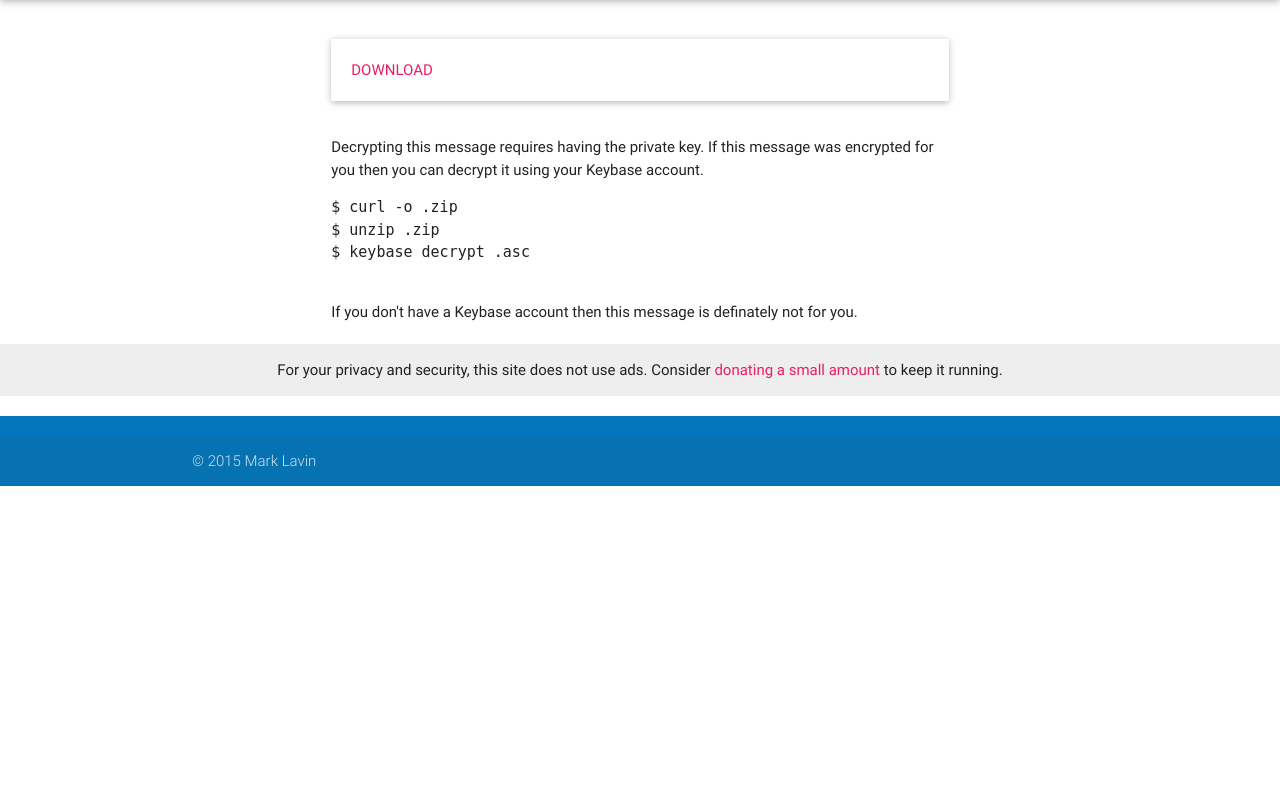
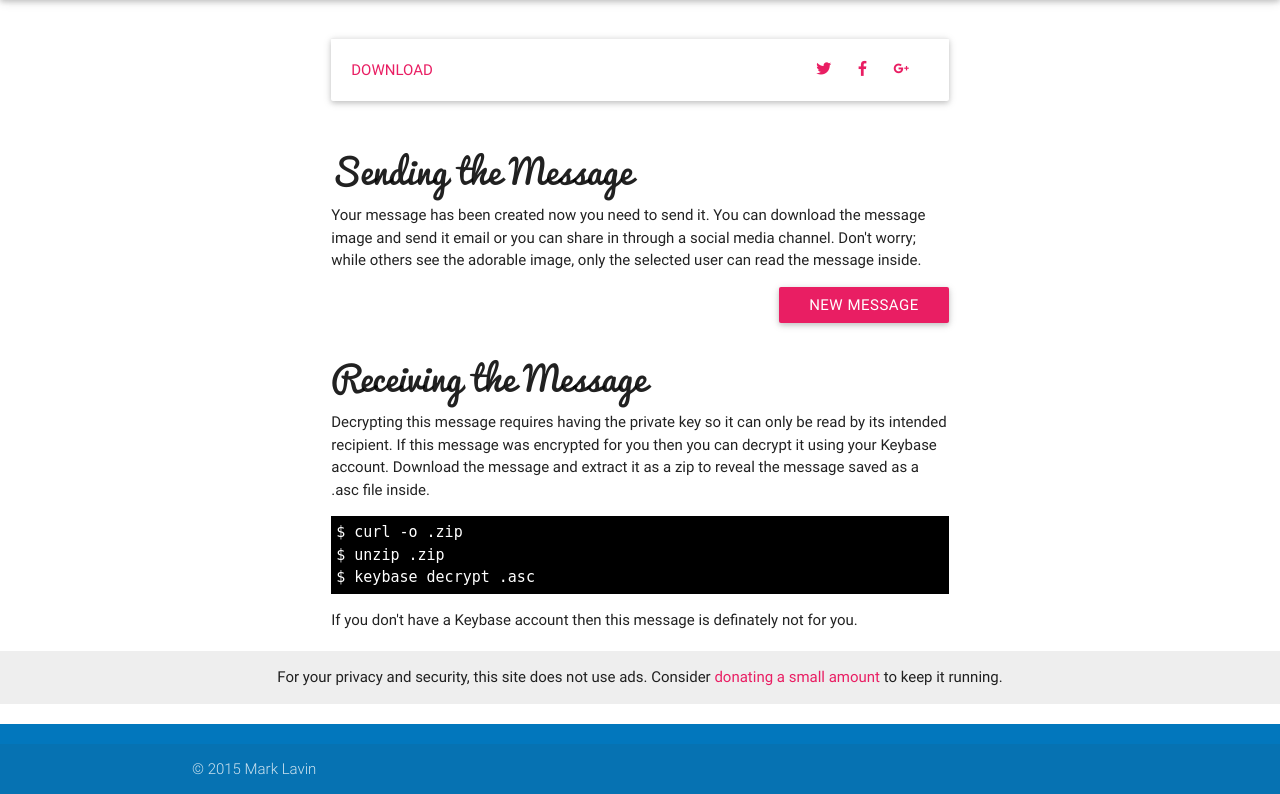
Before and after one commit to mlavin/secretcards, a Django app: template secretcards/templates/secretcards/message-detail.html in a window 1280 px wide. Shown: the part 64-858 px from the top of the page. Before the commit the page ends 550 px from the top, so only its background shows below. Run offline with Django 3.2, Linux system fonts and the light colour scheme; the template is opened without the code that fills it, so the values that code supplies are empty; some libraries are stand-ins or nearby versions.

Commit message:
Social icons and more help on the message detail.

```diff
--- a/secretcards/static/css/fonts.css
+++ b/secretcards/static/css/fonts.css
@@ -38,3 +38,30 @@
     -webkit-font-feature-settings: 'liga';
     -webkit-font-smoothing: antialiased;
 }
+
+@font-face {
+    font-family: 'socicon';
+    src: url('../libs/socicon.eot');
+    src: url('../libs/socicon.eot?#iefix') format('embedded-opentype'),
+         url('../libs/socicon.woff') format('woff'),
+         url('../libs/socicon.woff2') format('woff2'),
+         url('../libs/socicon.ttf') format('truetype'),
+         url('../libs/socicon.svg#sociconregular') format('svg');
+    font-weight: normal;
+    font-style: normal;
+    text-transform: initial;
+}
+
+.social-icon {
+	font-family: 'socicon';
+	speak: none;
+	font-style: normal;
+	font-weight: normal;
+	font-variant: normal;
+	text-transform: none;
+	line-height: 1;
+
+	/* Better Font Rendering =========== */
+	-webkit-font-smoothing: antialiased;
+	-moz-osx-font-smoothing: grayscale;
+}
--- a/secretcards/static/css/secretcards.css
+++ b/secretcards/static/css/secretcards.css
@@ -52,6 +52,13 @@
 }
 
 /* Message Detail */
+#message-detail #help h4 {
+    font-family: pacifico, "Helvetica", "Arial", sans-serif;
+}
+
+#message-detail #help .terminal {
+    padding: 5px;
+}
 
 /* About */
 #about h3 {
--- a/secretcards/templates/about.html
+++ b/secretcards/templates/about.html
@@ -42,9 +42,11 @@
     </div>
 </section>
 <section id="image-credits" class="container">
-    <h3>Image Credits</h3>
+    <h3>Credits</h3>
     <div class="row">
         <div class="col s12">
+            Material design icons by <a class="pink-text" href="http://google.github.io/material-design-icons/">Google</a>.
+            Social icons font from <a class="pink-text" href="http://www.socicon.com">socicon</a>.
             Homepage image by <a class="pink-text" href="https://www.flickr.com/photos/flossyflotsam/">flossyflotsam</a>
             with <a class="pink-text" href="http://creativecommons.org/licenses/by/2.0/">some rights reserved</a>.
         </div>
--- a/secretcards/templates/secretcards/message-detail.html
+++ b/secretcards/templates/secretcards/message-detail.html
@@ -11,7 +11,7 @@
 <meta property="og:description" content="Someone has generated an encrypted message in this cat picture. Maybe it's for you!" >
 <!-- Twitter Card tags -->
 <meta name="twitter:card" content="summary_large_image" >
-<meta name="twitter:site" content="@DrOhYes" >
+<meta name="twitter:site" content="@secret_cards" >
 <meta name="twitter:title" content="Adorably Secure Messages from Secret Cards" >
 <meta name="twitter:description" content="Someone has generated an encrypted message in this cat picture. Maybe it's for you!" >
 <meta name="twitter:image" content="{{ full_original_url }}" >
@@ -29,6 +29,22 @@
                 </div>
                 <div class="card-action">
                     <a class="pink-text" href="{{ message.get_download_url }}">Download</a>
+                    <span class="right">
+                        {% with share_url=full_url|iriencode share_text="A secret message for you" %}
+                        <a class="pink-text" target="_blank" title="Tweet this message"
+                            href="https://twitter.com/share?url={{ share_url }}&amp;text={{ share_text }} on @secret_cards">
+                            <span class="social-icon">a</span>
+                        </a>
+                        <a class="pink-text" target="_blank" title="Share this messsage on Facebook"
+                            href="http://www.facebook.com/sharer.php?u={{ share_url }}&amp;t={{ share_text }} on Secret Cards">
+                            <span class="social-icon">b</span>
+                        </a>
+                        <a class="pink-text" target="_blank" title="Share this message on G+"
+                            href="https://plusone.google.com/_/+1/confirm?hl=en&url={{ share_url }}">
+                            <span class="social-icon">c</span>
+                        </a>
+                        {% endwith %}
+                    </span>
                 </div>
             </div>
         </div>
@@ -37,13 +53,26 @@
 <section id="help">
     <div class="row">
         <div class="col s12 m6 offset-m3">
-            Decrypting this message requires having the private key. If this message
+            <h4>Sending the Message</h4>
+            Your message has been created now you need to send it. You can download
+            the message image and send it email or you can share in through a social
+            media channel. Don't worry; while others see the adorable image, only
+            the selected user can read the message inside.
+            <p><a class="btn pink right" href="{% url 'add-message' %}">New Message</a></p>
+        </div>
+    </div>
+    <div class="row">
+        <div class="col s12 m6 offset-m3">
+            <h4>Receiving the Message</h4>
+            Decrypting this message requires having the private key so it can only be
+            read by its intended recipient. If this message
             was encrypted for you then you can decrypt it using your Keybase account.
-            <pre>
+            Download the message and extract it as a zip to reveal the message saved
+            as a .asc file inside.
+            <pre class="black white-text terminal">
 $ curl -o {{ message.slug }}.zip {{ full_image_url }}
 $ unzip {{ message.slug }}.zip
-$ keybase decrypt {{ message.slug }}.asc
-            </pre>
+$ keybase decrypt {{ message.slug }}.asc</pre>
             If you don't have a Keybase account then this message is definately not
             for you.
         </div>
```
Also changed, not shown: secretcards/static/libs/socicon.svg (added), secretcards/static/libs/socicon.ttf (added), secretcards/static/libs/socicon.woff (added), secretcards/static/libs/socicon.woff2 (added), 1 other file.
